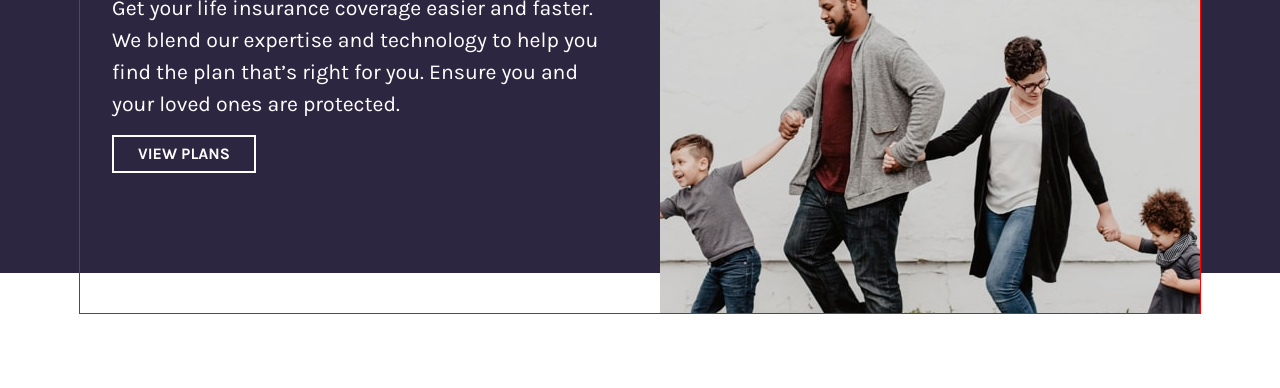
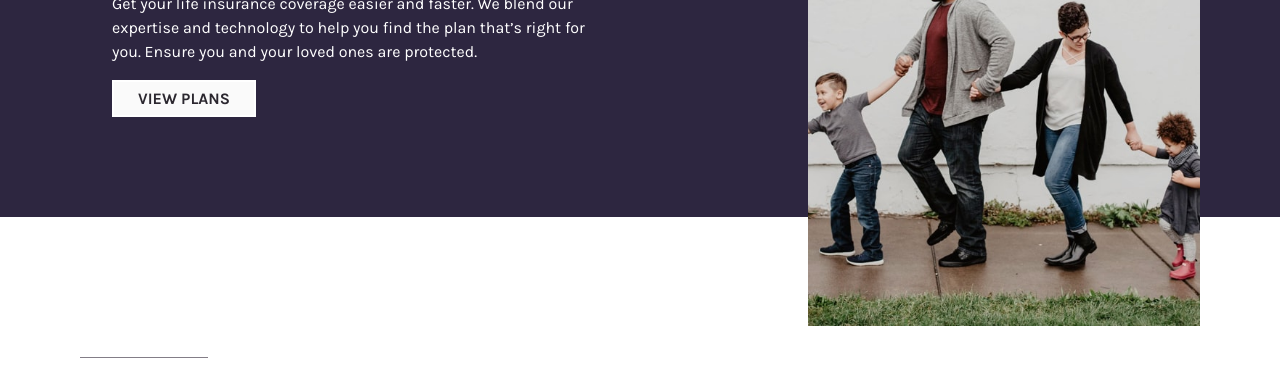
Before and after one commit to OdiriTeddie/fmi-insurance, a website built with Vite: page index.html in a window 1280 px wide. Shown: the part 301-689 px from the top of the page. Built offline with nearby package versions, Linux system fonts and the light colour scheme.

Commit message:
fix- fix hero section image, nav button hover

```diff
--- a/index.html
+++ b/index.html
@@ -21,7 +21,7 @@
             <li><a href="#">How we work</a></li>
             <li><a href="#">Blog</a></li>
             <li><a href="#">Account</a></li>
-            <li class="btn" data-type="accent"><a href="#">View Plans</a></li>
+            <li><a class="btn" data-type="accent" href="#">View Plans</a></li>
           </ul>
         </nav>
         <div class="menu-toggle">
@@ -37,19 +37,18 @@
       <div class="wrapper grid" data-type='m--full-width' >
 
         <div class="showcase__content flow-spacer">
-          <h1 class="showcase__content__title">Humanizing your insurance.</h1>
-          <p>
+          <h1 class="showcase__content_title">Humanizing your insurance.</h1>
+          <p class="showcase__content_paragraph">
             Get your life insurance coverage easier and faster. We blend our expertise
             and technology to help you find the plan that’s right for you. Ensure you
             and your loved ones are protected.
           </p>
-          <a href="#" class="btn">View Plans</a>
+          <a href="#" class="btn" data-type="btn-switch" >View Plans</a>
         </div>
 
         <div class="showcase__img">
-          <div class="showcase__img-img">
-
-          </div>
+         <img data-type="mobile-image" src="./images/image-intro-mobile.jpg" alt="">
+         <img data-type="desktop-image" src="./images/image-intro-desktop.jpg" alt="">
         </div>
 
       </div>
--- a/scss/globals/_utilities.scss
+++ b/scss/globals/_utilities.scss
@@ -49,7 +49,7 @@
         top: 0;
         left: 50%;
         transform: translateX(-50%);
-        width: 10rem;
+        width: 8rem;
         height: 0.05rem;
         background-color: hsl(var(--clr-neutral-500));
     }
--- a/scss/styles.scss
+++ b/scss/styles.scss
@@ -99,20 +99,19 @@
     & .wrapper {
         --wrapper-padding: 0;
         --gap: 0;
-        flex-direction: column-reverse;
     }
 }
 
-.showcase__img {
-    height: calc(82vh - 77px);
+.showcase__img img{
     width: 100%;
 }
 
-.showcase__img-img{
-    background-image: url('../images/image-intro-mobile.jpg');
-    background-repeat: no-repeat;
-    background-size: cover;
-    height: 100%;
+.showcase__img img[data-type= "mobile-image" ] {
+    display: block;
+}
+
+.showcase__img img[data-type= "desktop-image" ] {
+    display: none;
 }
 
 .showcase__content {
@@ -124,8 +123,12 @@
     background-repeat: no-repeat, no-repeat;
     background-position: top left, bottom -280px right;
 
-    &__title {
+    &_title {
         font-size: var(--fs-800);
+    }
+
+    &_paragraph {
+        font-size: var(--fs-400);
     }
 }
 
@@ -245,7 +248,7 @@
     // Showcase Section
 
     .showcase  {
-        z-index: 1000000;
+        position: relative;
 
         & .wrapper {
             position: relative;
@@ -258,25 +261,41 @@
         }
     }
 
+    .showcase__img {
+        position: absolute;
+        top: 80px;
+
+        display: flex;
+        justify-content: end;
+
+        img {
+            width: 35%;
+        }
+    }
+
+    .showcase__img img[data-type= "mobile-image" ] {
+        display: none;
+    }
+
+    .showcase__img img[data-type= "desktop-image" ] {
+        display: block;
+    }
+
     .showcase__content {
         order: 0;
         text-align: left;
         background-image: none;
     }
 
-    .showcase__img {
-        position: absolute;
-        outline: 1px solid red;
+    .btn[data-type = "btn-switch"] {
+        color: hsl(var(--clr-neutral-400));
+        background-color: hsl(var(--clr-neutral-600));
+
+        &:hover {
+            background: transparent;
+        }
     }
 
-
-    .showcase__img-img{
-        outline: 1px solid yellow;
-        background-image: url('../images/image-intro-desktop.jpg');
-        background-repeat: no-repeat;
-        background-size: auto;
-        background-position: right top 100px;
-    }
 
     // Features Section
 
```
